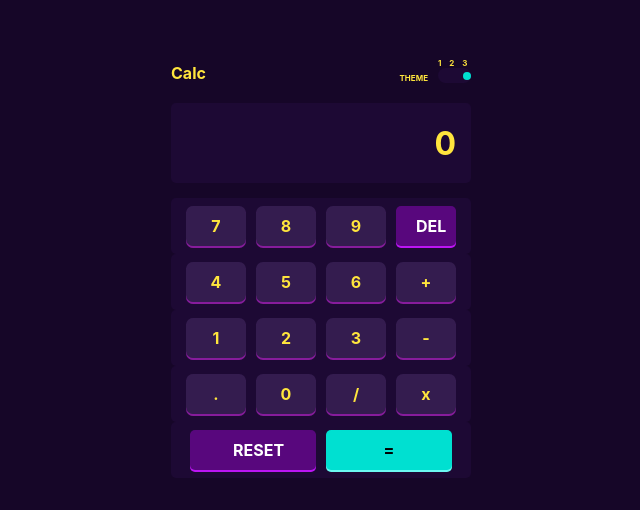
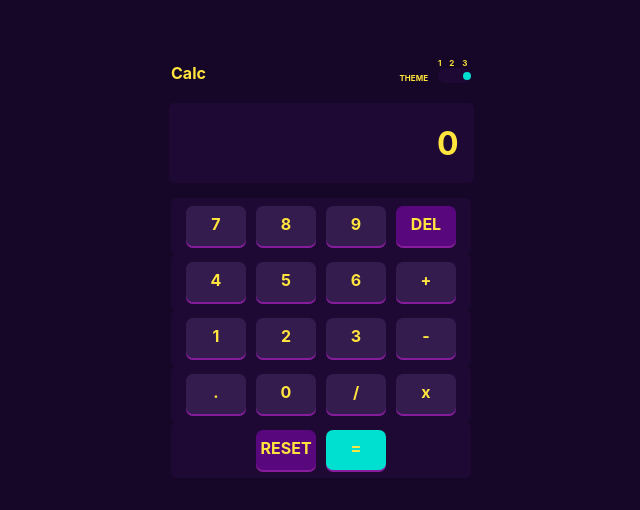
Before and after one commit to Leo40/calculator, a React (Create React App) app in the folder calculator/: page / in a window 1280 px wide. Shown: the part 132-642 px from the top of the page, without its empty margins (319-959 px from the left). Built offline with nearby package versions, Linux system fonts and the light colour scheme; a web font is replaced by a local one.

Commit message:
Latest changes

```diff
--- a/calculator/package.json
+++ b/calculator/package.json
@@ -6,6 +6,7 @@
     "@testing-library/jest-dom": "^5.14.1",
     "@testing-library/react": "^11.2.7",
     "@testing-library/user-event": "^12.8.3",
+    "mathjs": "^9.4.4",
     "react": "^17.0.2",
     "react-dom": "^17.0.2",
     "react-scripts": "4.0.3",
--- a/calculator/src/App.css
+++ b/calculator/src/App.css
@@ -1,19 +1,23 @@
 @import url("https://fonts.google.com/specimen/Spartan");
 
-.App {
+body {
+  background-color: hsl(268, 75%, 9%);
+  /* font-family: "Spartan"; */
+  margin: 0;
+  padding: 0;
+}
+
+.App.theme-three {
   display: flex;
-  position: fixed;
+  top: 0;
   bottom: 0;
+  left: 0;
   right: 0;
-  left: 0;
-  top: 0;
-  text-align: center;
-  background-color: hsl(268, 75%, 9%);
+  position: absolute;
   flex-direction: column;
   justify-content: center;
   align-items: center;
   color: hsl(52, 100%, 62%);
-  /* font-family: "Spartan"; */
   font-weight: 700;
 }
 
@@ -24,20 +28,21 @@
   align-items: flex-end;
 }
 
-.Button-Container {
+.Button-Row {
   display: flex;
-  position: relative;
-  box-sizing: border-box;
   background-color: hsl(268, 71%, 12%);
   justify-content: center;
-  width: auto;
-  padding-top: 5px;
-  padding-bottom: 5px;
+  align-items: center;
+  padding: 5px 5px 5px 5px;
   cursor: pointer;
   border-radius: 5px;
+  width: 290px;
 }
 
 .Button {
+  display: flex;
+  align-items: center;
+  justify-content: center;
   width: 20px;
   height: 15px;
   padding: 10px 20px 15px 20px;
@@ -46,12 +51,13 @@
   background-color: hsl(268, 47%, 21%);
   font-weight: bold;
   box-shadow: 0px 2px hsl(290, 70%, 36%);
+  flex: 1;
 }
 
 .Result-Container {
   display: flex;
   flex-direction: column;
-  width: 300px;
+  width: 290px;
   height: 80px;
   border-radius: 5px;
   margin-top: 20px;
@@ -59,46 +65,9 @@
   background-color: hsl(268, 71%, 12%);
   justify-content: center;
   align-items: flex-end;
-}
-
-.Result {
   font-size: 32px;
   text-align: right;
   padding-right: 15px;
-}
-
-.Reset,
-.Delete {
-  height: 15px;
-  margin: 3px 5px 3px 5px;
-  background-color: hsl(281, 89%, 26%);
-  border-radius: 5px;
-  font-weight: bold;
-  color: white;
-  box-shadow: 0px 2px hsl(285, 91%, 52%);
-  cursor: pointer;
-}
-
-.Reset {
-  width: 40px;
-  padding: 10px 43px 15px 43px;
-}
-
-.Delete {
-  width: 20px;
-  padding: 10px 20px 15px 20px;
-}
-
-.Equal {
-  width: 40px;
-  height: 15px;
-  padding: 10px 43px 15px 43px;
-  margin: 3px 5px 3px 5px;
-  background-color: hsl(176, 100%, 44%);
-  border-radius: 5px;
-  font-weight: bold;
-  box-shadow: 0px 2px hsl(177, 92%, 70%);
-  color: black;
 }
 
 .Left-Section {
@@ -122,6 +91,7 @@
   justify-content: flex-end;
   letter-spacing: 3px;
 }
+
 .Outer {
   display: flex;
   width: 33px;
@@ -139,3 +109,8 @@
   height: 8px;
   border-radius: 10px;
 }
+
+.App.theme-two {
+  .body {
+  }
+}
--- a/calculator/src/App.js
+++ b/calculator/src/App.js
@@ -1,15 +1,14 @@
 import './App.css';
 import Button from './components/Button';
 import Result from './components/Result';
-import Reset from './components/Reset';
-import Equal from './components/Equal';
 import { useState } from 'react';
-import Delete from './components/Delete';
 import Header from './components/Header';
+import * as math from "mathjs";
 
 function App() {
 
   const [value, setValue] = useState(["0"]);
+  const [colorTheme, setTheme] = useState("theme-three");
 
   const handleClick = (clickedSymbol) => {
     value[0].length === 1 ? setValue([clickedSymbol]) : setValue([...value, clickedSymbol]);
@@ -19,47 +18,57 @@ function App() {
     setValue(["0"]);
   }
 
+  const computeResult = () => {
+    const input = value.join("");
+    setValue([math.evaluate(input)]);
+  }
+
   const handleDelete = () => {
     value[0].length === 1 ? setValue([value]) : value.pop();
     setValue([value]);
   }
 
+  const altColor1 = "hsl(281, 89%, 26%)";
+  const altColor2 = "hsl(176, 100%, 44%)";
+  const altStyles = {
+    width: "40px",
+    padding: "10px 45px 15px 45px"
+  }
+
   return (
-    <div className="App">
+    <div className={`App ${colorTheme}`}>
       <Header />
-      <div className="Main-Container">
       <div className="Result-Container">
         <div className="Result"><Result value={value} /></div>
       </div>
-      <div className="Button-Container">
+      <div className="Button-Row">
         <div><Button symbol={7} handleClick={handleClick} /></div>
         <div><Button symbol={8} handleClick={handleClick} /></div>
         <div><Button symbol={9} handleClick={handleClick} /></div>
-        <div><Delete symbol={"DEL"} handleDelete={handleDelete} /></div>
+        <div><Button symbol={"DEL"} altColor={altColor1} handleClick={handleDelete} /></div>
       </div>
-      <div className="Button-Container">
+      <div className="Button-Row">
         <div><Button symbol={4} handleClick={handleClick} /></div>
         <div><Button symbol={5} handleClick={handleClick} /></div>
         <div><Button symbol={6} handleClick={handleClick} /></div>
         <div><Button symbol={"+"} handleClick={handleClick} /></div>
       </div >
-      <div className="Button-Container">
+      <div className="Button-Row">
         <div><Button symbol={1} handleClick={handleClick} /></div>
         <div><Button symbol={2} handleClick={handleClick} /></div>
         <div><Button symbol={3} handleClick={handleClick} /></div>
         <div><Button symbol={"-"} handleClick={handleClick} /></div>
       </div>
-      <div className="Button-Container">
+      <div className="Button-Row">
         <div><Button symbol={"."} handleClick={handleClick} /></div>
         <div><Button symbol={0} handleClick={handleClick} /></div>
         <div><Button symbol={"/"} handleClick={handleClick} /></div>
         <div><Button symbol={"x"} handleClick={handleClick} /></div>
       </div>
-      <div className="Button-Container">
-        <div ><Reset symbol={"RESET"} handleReset={handleReset} /></div>
-        <div ><Equal symbol={"="} handleClick={handleClick} /></div>
+      <div className="Button-Row">
+        <div ><Button symbol={"RESET"} altStyles={altStyles} altColor={altColor1} handleClick={handleReset} /></div>
+        <div ><Button symbol={"="} altStyles={altStyles} altColor={altColor2} handleClick={computeResult} /></div>
       </div>
-    </div >
     </div>
   );
 }
--- a/calculator/src/components/Button.jsx
+++ b/calculator/src/components/Button.jsx
@@ -1,8 +1,10 @@
 import React from 'react'
 
-function Button({ symbol, handleClick }) {
+function Button({ symbol, handleClick, altColor, altStyles }) {
     return (
-        <div className="Button" onClick={() => { handleClick(symbol) }}>
+        <div className="Button"
+        style={{backgroundColor:altColor}}
+        onClick={() => { handleClick(symbol) }}>
             {symbol}
         </div >
     )
--- a/calculator/src/components/Delete.jsx
+++ b/calculator/src/components/Delete.jsx
@@ -2,7 +2,7 @@ import React from 'react'
 
 function Delete({ symbol, handleDelete }) {
     return (
-        <div className="Delete" onClick={() => { handleDelete() }}>
+        <div onClick={() => { handleDelete() }}>
         {symbol}
     </div>
     )
--- a/calculator/src/components/Equal.jsx
+++ b/calculator/src/components/Equal.jsx
@@ -2,7 +2,7 @@ import React from 'react'
 
 function Equal({ symbol, handleClick }) {
     return (
-        <div className="Equal" onClick={() => { handleClick(symbol) }}>
+        <div className="Equal" onClick={() => { handleClick() }}>
             {symbol}
         </div>
     )
--- a/calculator/src/components/Reset.jsx
+++ b/calculator/src/components/Reset.jsx
@@ -2,7 +2,7 @@ import React from 'react'
 
 function Reset({ symbol, handleReset }) {
     return (
-        <div className="Reset" onClick={() => { handleReset() }}>
+        <div onClick={() => { handleReset() }}>
             {symbol}
         </div>
     )
```
Also changed, not shown: 1 other file (tests, documents, lock files or other folders).
